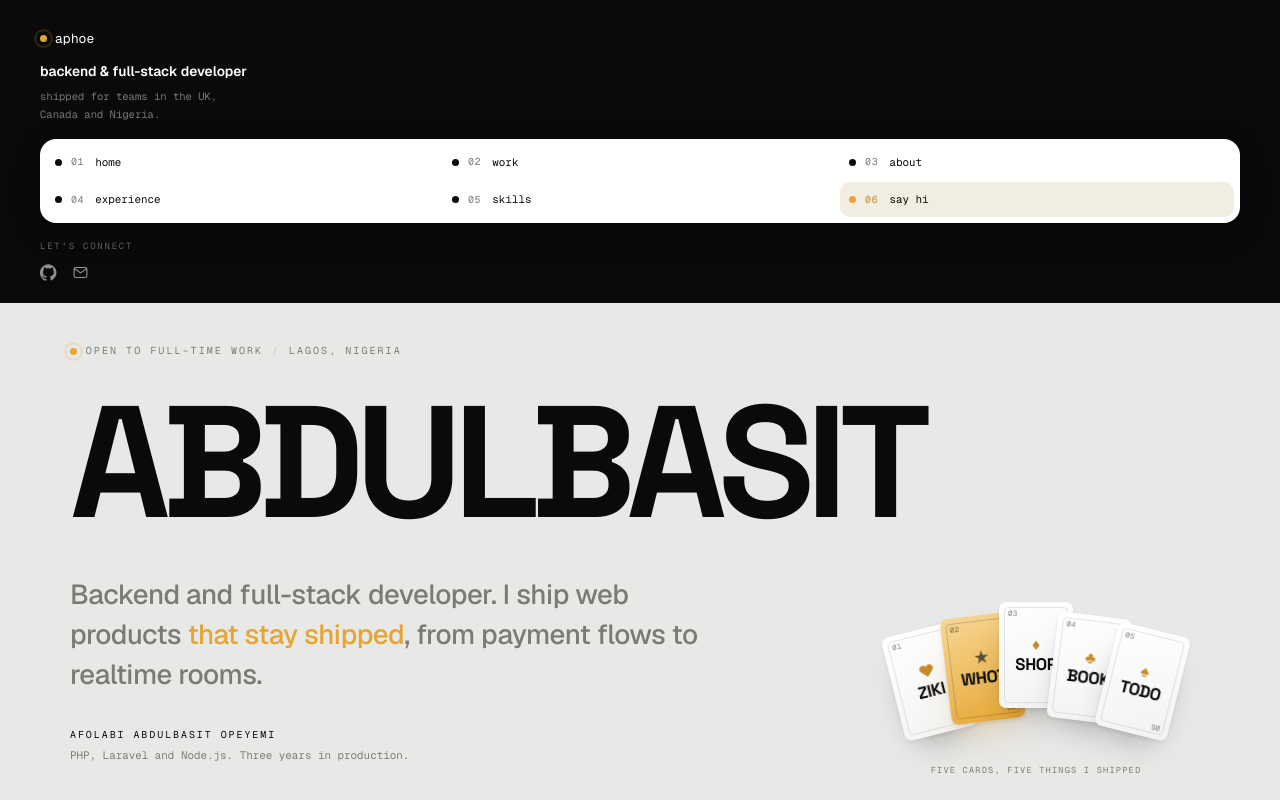
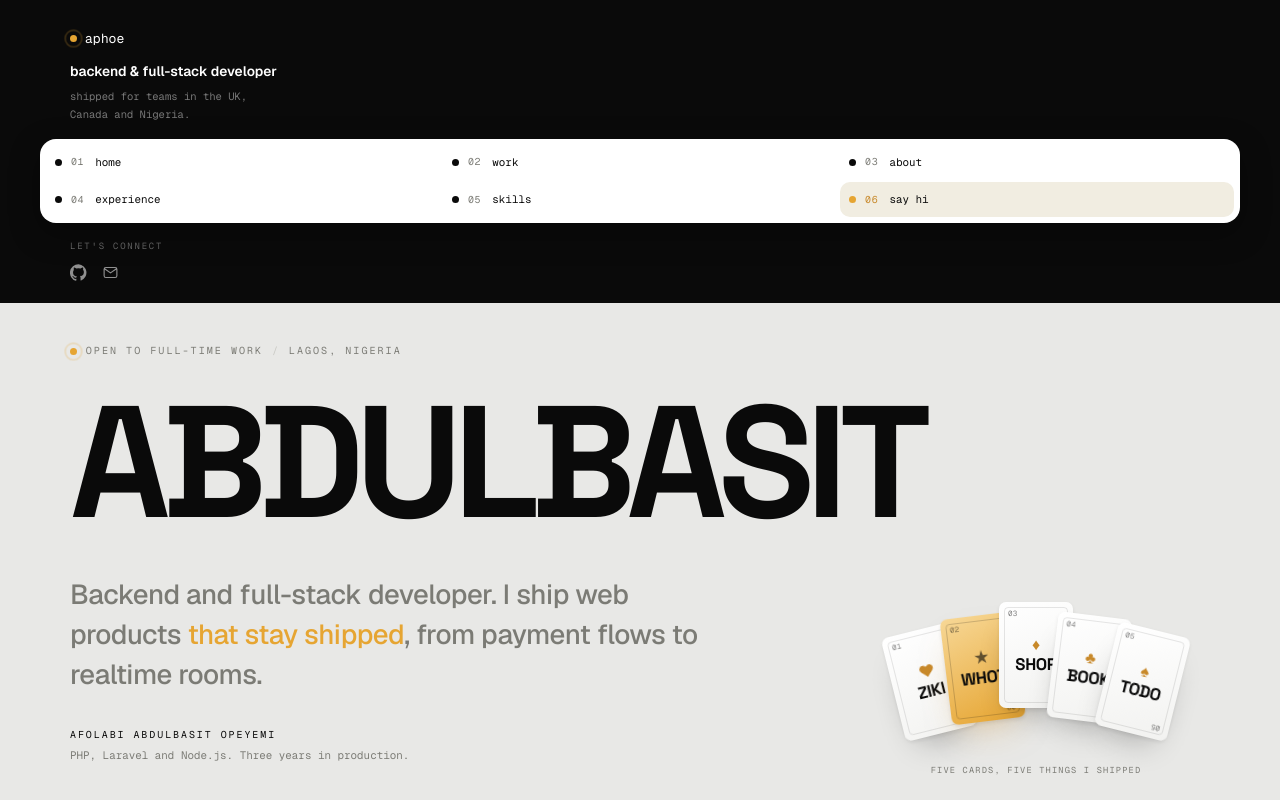
Before and after one commit to Aphoe4x/portfolio, a plain HTML site: page index.html in a window 1280 px wide. Shown: the top 800 px of the page. Drawn offline with nearby package versions, Linux system fonts and the light colour scheme.

Commit message:
Cards: line the sidebar bands up with the content column

```diff
--- a/styles.css
+++ b/styles.css
@@ -23,6 +23,8 @@
 
   --side-w: 264px;
   --pad-x: clamp(1.15rem, 4.5vw, 2.5rem);
+  /* Left edge of the text inside .pane, so the black bands can match it. */
+  --pane-pad: max(var(--pad-x), calc((100% - 1220px) / 2 + var(--pad-x)));
   --radius: 16px;
   --ease: cubic-bezier(0.16, 1, 0.3, 1);
 }
@@ -357,9 +359,10 @@ button {
   display: contents;
 }
 
+/* The black band stays full width, but its text lines up with the content
+   column instead of hugging the screen edge. */
 .side-head {
-  max-width: 34rem;
-  padding: 1.5rem var(--pad-x) 1rem;
+  padding: 1.5rem var(--pane-pad) 1rem;
   background: var(--ink);
   color: var(--white);
 }
@@ -389,7 +392,7 @@ button {
 
 .side-connect {
   margin-top: 0;
-  padding: 1rem var(--pad-x) 1.35rem;
+  padding: 1rem var(--pane-pad) 1.35rem;
   background: var(--ink);
   color: var(--white);
 }
```
